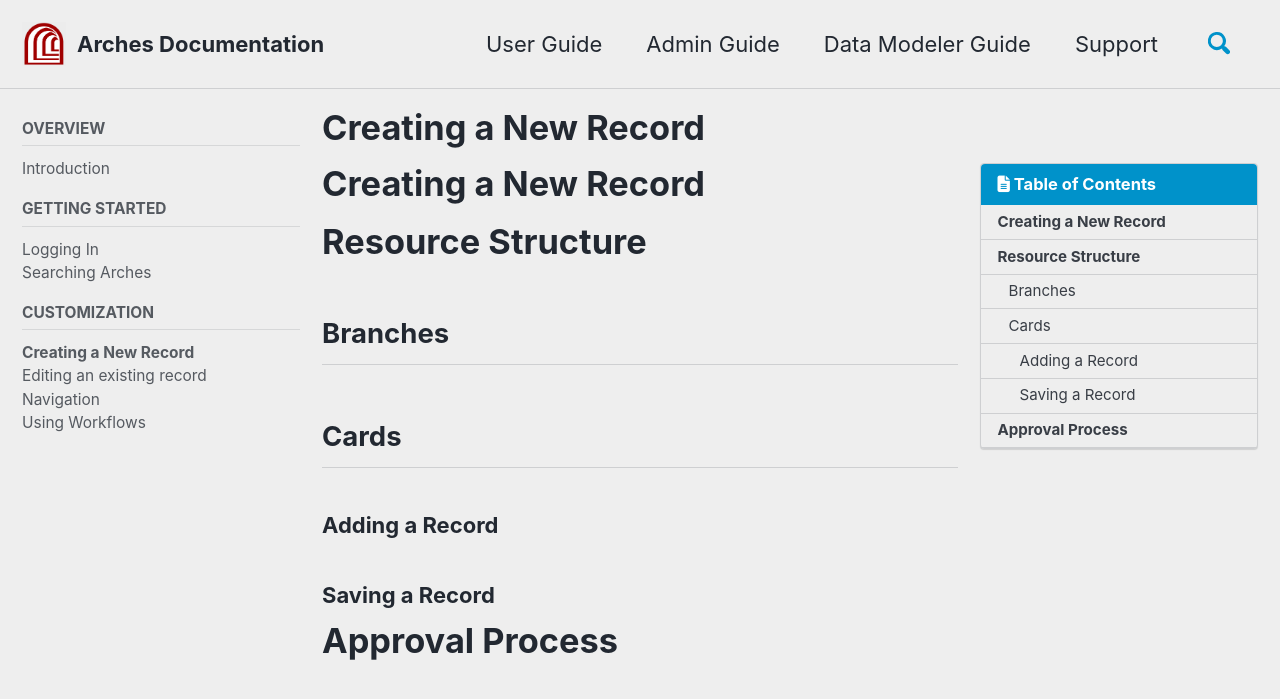
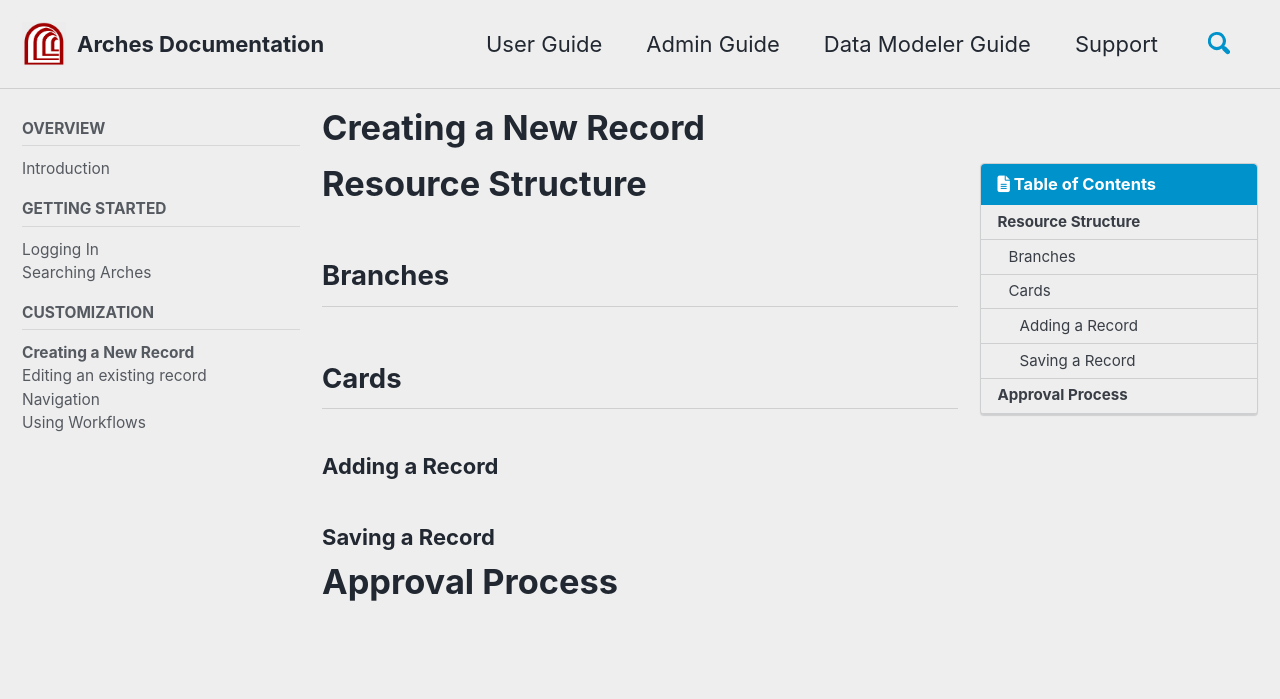
Before and after one commit to fargeo/archesguides, a Jekyll site: the page built from _pages/new-record.md, in a window 1280 px wide and 900 px high. Shown: the top 699 px of the window. Built offline with Jekyll 4.4.1, drawn with Linux system fonts in a browser that asks for light colours; cached includes are drawn as plain includes; nearby versions of some CDN libraries; our own code applies the rules of GitHub Pages for plain Markdown files.

Commit message:
Update new-record.md
title in front matter

```diff
--- a/_pages/new-record.md
+++ b/_pages/new-record.md
@@ -13,9 +14,6 @@ defaults:
     values:
       author_profile: false
 ---
-# Creating a New Record
-
-
 # Resource Structure
 ## Branches
 ## Cards
```
Also changed, not shown: other parts of _pages/new-record.md (+1 -0 lines).
